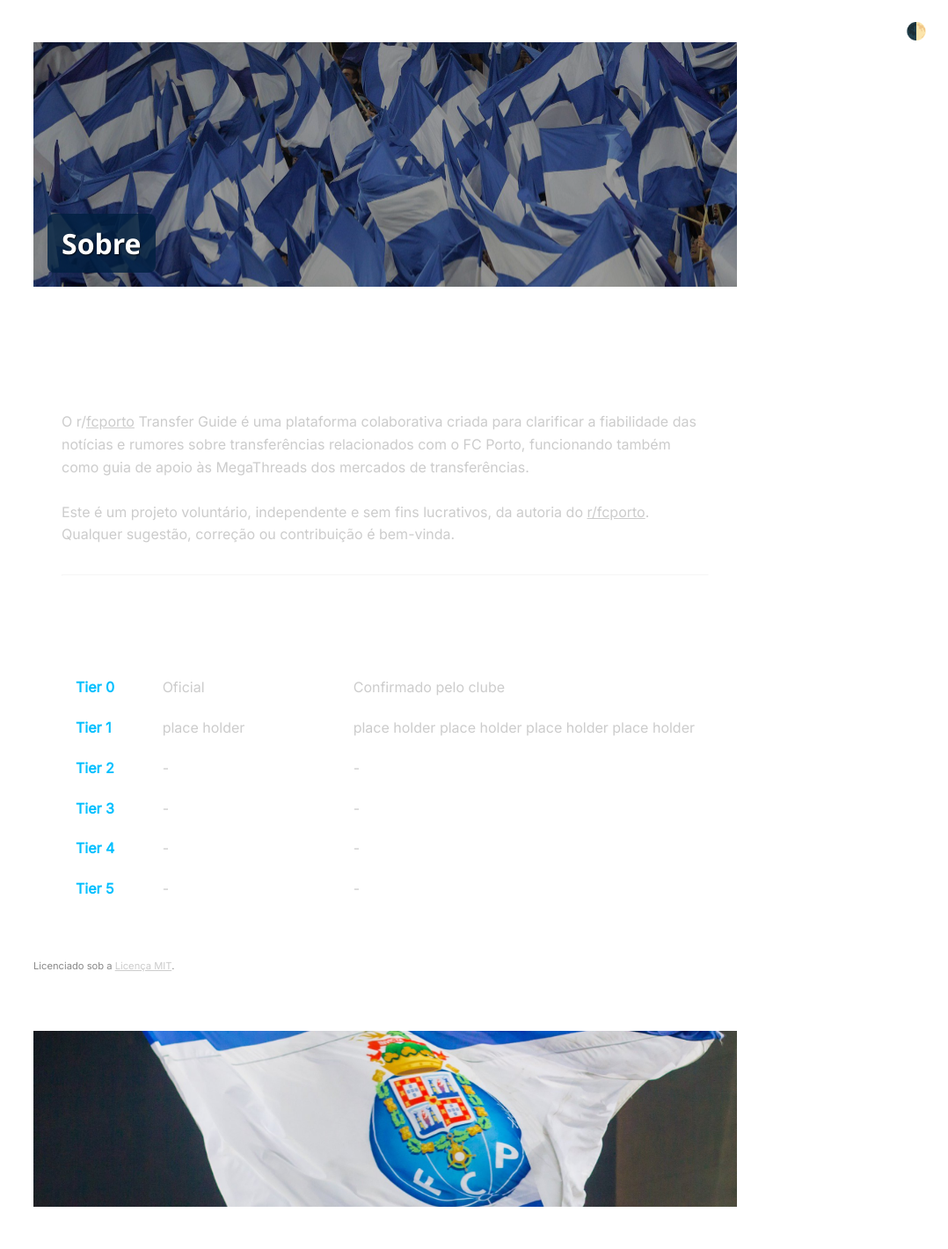
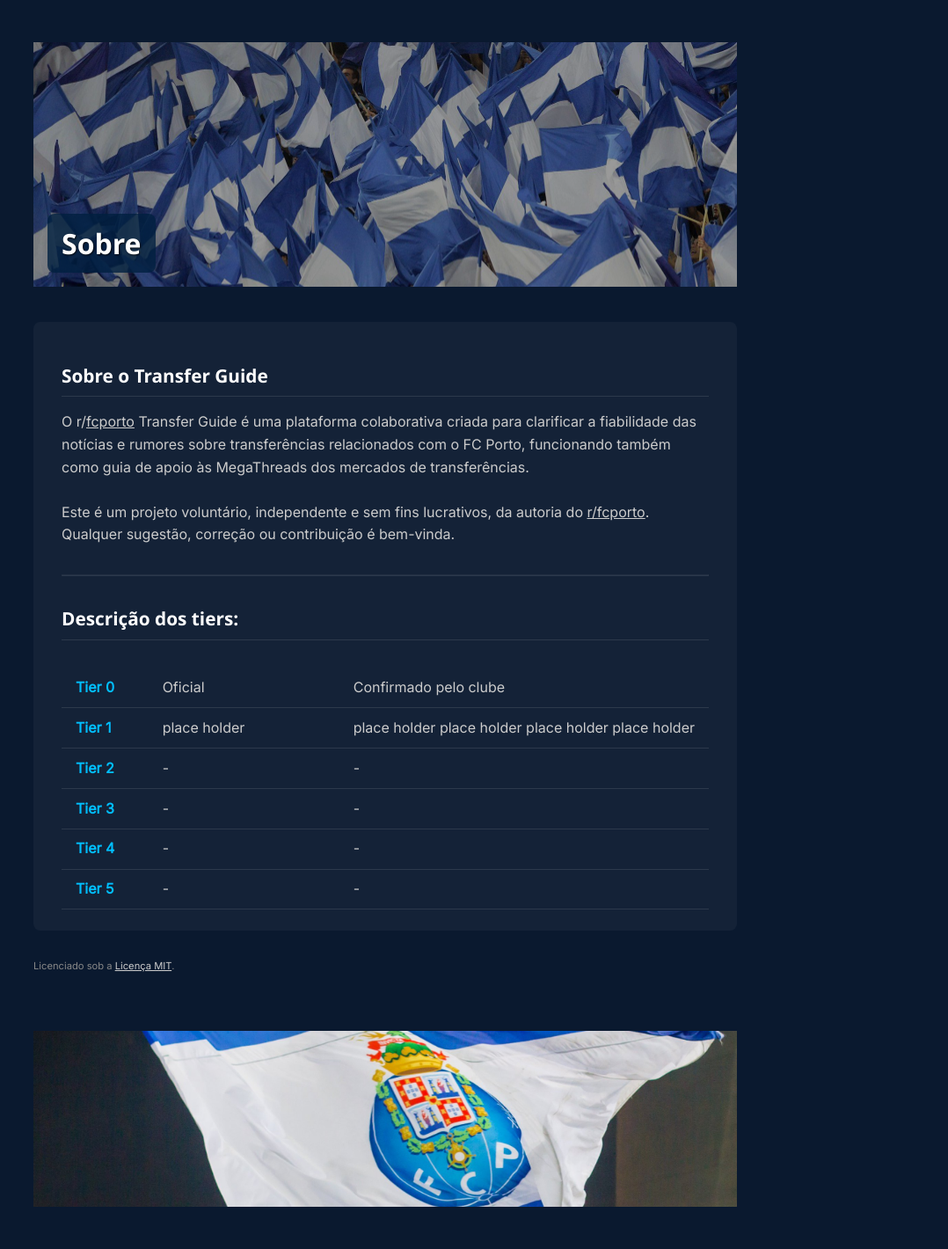
Before and after one commit to Azrial1739/teste-transfer, a Jekyll site: the page built from pages/sobre.md, in a window 1280 px wide. Shown: the whole page at 88% size, without its empty margins (202-1280 px from the left). Built offline with Jekyll 4.4.1, drawn with Linux system fonts in a browser that asks for light colours.

Commit message:
Update default.html

```diff
--- a/_layouts/default.html
+++ b/_layouts/default.html
@@ -3,42 +3,26 @@
 <head>
   <meta charset="UTF-8">
   <meta name="viewport" content="width=device-width, initial-scale=1">
+
   <title>{{ page.title | default: site.title }}</title>
 
   <link href="https://fonts.googleapis.com/css2?family=Inter&display=swap" rel="stylesheet" />
 
   <style>
-    :root {
-      --bg-color: #ffffff;
-      --text-color: #000000;
-      --accent-color: #0055cc;
-      --banner-text-bg: rgba(0, 32, 64, 0.8);
-    }
-
-    [data-theme="dark"] {
-      --bg-color: #0a192f;
-      --text-color: #ffffff;
-      --accent-color: #00bfff;
-      --banner-text-bg: rgba(0, 32, 64, 0.8);
-    }
-
     body {
-      background-color: var(--bg-color);
-      color: var(--text-color);
+      background-color: #0a192f;
+      color: #fff;
       font-family: 'Inter', sans-serif;
       max-width: 800px;
       margin: 2rem auto;
       padding: 1rem;
       line-height: 1.6;
-      transition: background-color 0.3s ease, color 0.3s ease;
     }
 
-    a {
-      color: var(--accent-color);
-    }
+    a { color: #00bfff; }
 
     h1, h2, h3 {
-      color: var(--text-color);
+      color: #fff;
       font-family: "Segoe UI", Tahoma, Geneva, Verdana, sans-serif;
     }
 
@@ -64,7 +48,7 @@
     }
 
     .banner-text {
-      background-color: var(--banner-text-bg);
+      background-color: rgba(0, 32, 64, 0.8);
       color: white;
       padding: 0.5rem 1rem;
       border-radius: 0.5rem;
@@ -77,7 +61,8 @@
       font-weight: bold;
       max-width: 90%;
       box-sizing: border-box;
-      text-shadow: 1px 1px 2px rgba(0,0,0,0.8);
+      text-shadow:
+        1px 1px 2px rgba(0,0,0,0.8);
     }
 
     .footer-banner {
@@ -103,20 +88,6 @@
       margin: 0;
     }
 
-    #theme-toggle {
-      position: fixed;
-      top: 1rem;
-      right: 1rem;
-      z-index: 1000;
-      background: none;
-      border: none;
-      color: var(--accent-color);
-      font-size: 1.2rem;
-      cursor: pointer;
-      padding: 0.5rem;
-      transition: color 0.3s ease;
-    }
-
     @media (max-width: 600px) {
       .banner {
         height: 100px;
@@ -134,18 +105,10 @@
         height: 120px;
         background-position: center 35%;
       }
-
-      #theme-toggle {
-        top: 0.5rem;
-        right: 0.5rem;
-      }
     }
   </style>
 </head>
-
 <body>
-  <button id="theme-toggle" aria-label="Toggle dark/light mode">🌓</button>
-
   <header class="banner">
     <div class="banner-overlay"></div>
     <h1 class="banner-text">{{ page.title | default: site.title }}</h1>
@@ -158,23 +121,5 @@
   <footer class="footer-banner">
     <div class="footer-overlay"></div>
   </footer>
-
-  <script>
-    const toggleBtn = document.getElementById('theme-toggle');
-
-    function setTheme(theme) {
-      document.documentElement.setAttribute('data-theme', theme);
-      localStorage.setItem('theme', theme);
-    }
-
-    toggleBtn.addEventListener('click', () => {
-      const currentTheme = localStorage.getItem('theme') || 'light';
-      const newTheme = currentTheme === 'dark' ? 'light' : 'dark';
-      setTheme(newTheme);
-    });
-
-    const savedTheme = localStorage.getItem('theme') || 'light';
-    setTheme(savedTheme);
-  </script>
 </body>
 </html>
```
